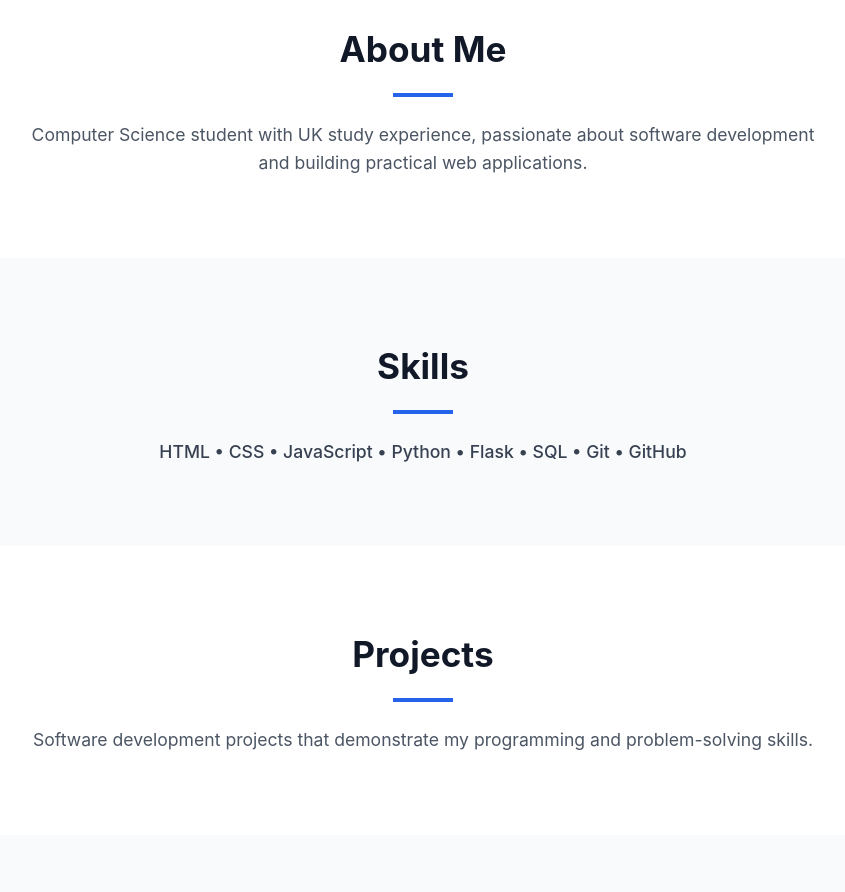
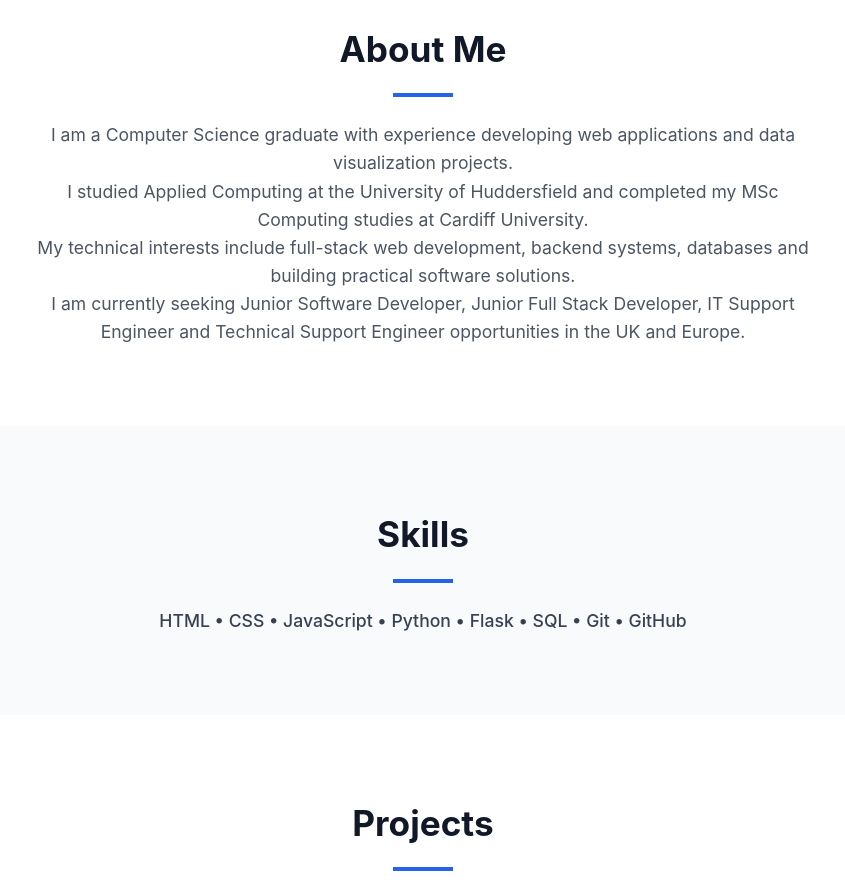
Before and after one commit to WeiboMeng/weibomeng-portfolio, a plain HTML site: page index.html in a window 1280 px wide. Shown: the part 860-1752 px from the top of the page, without its empty margins (217-1062 px from the left). Drawn offline with Linux system fonts and the light colour scheme.

Commit message:
Add professional about section content

```diff
--- a/index.html
+++ b/index.html
@@ -132,13 +132,43 @@
 
                 </h2>
 
+
                 <p>
 
-                    Computer Science student with UK study experience,
-                    passionate about software development and building
-                    practical web applications.
+                    I am a Computer Science graduate with experience
+                    developing web applications and data visualization
+                    projects.
 
                 </p>
+
+
+                <p>
+
+                    I studied Applied Computing at the University of
+                    Huddersfield and completed my MSc Computing studies
+                    at Cardiff University.
+
+                </p>
+
+
+                <p>
+
+                    My technical interests include full-stack web
+                    development, backend systems, databases and building
+                    practical software solutions.
+
+                </p>
+
+
+                <p>
+
+                    I am currently seeking Junior Software Developer,
+                    Junior Full Stack Developer, IT Support Engineer and
+                    Technical Support Engineer opportunities in the UK
+                    and Europe.
+
+                </p>
+
 
             </div>
 
```
